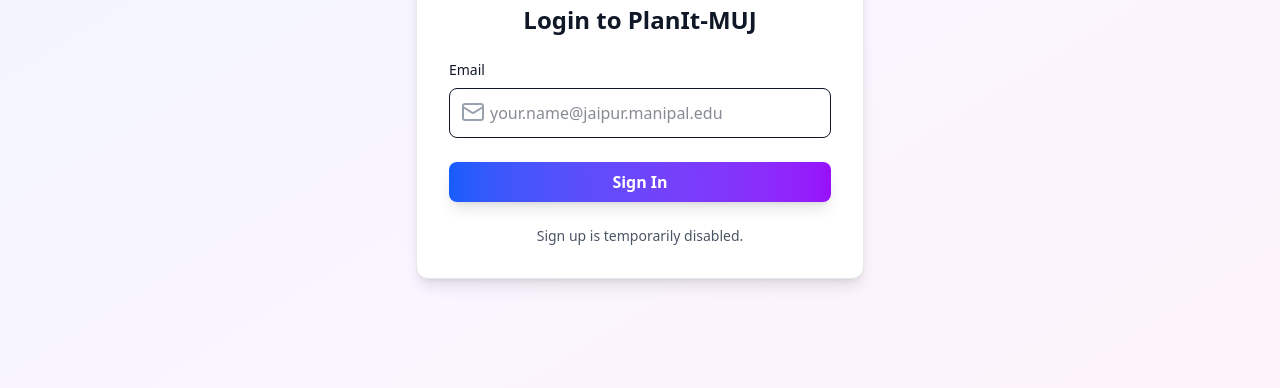
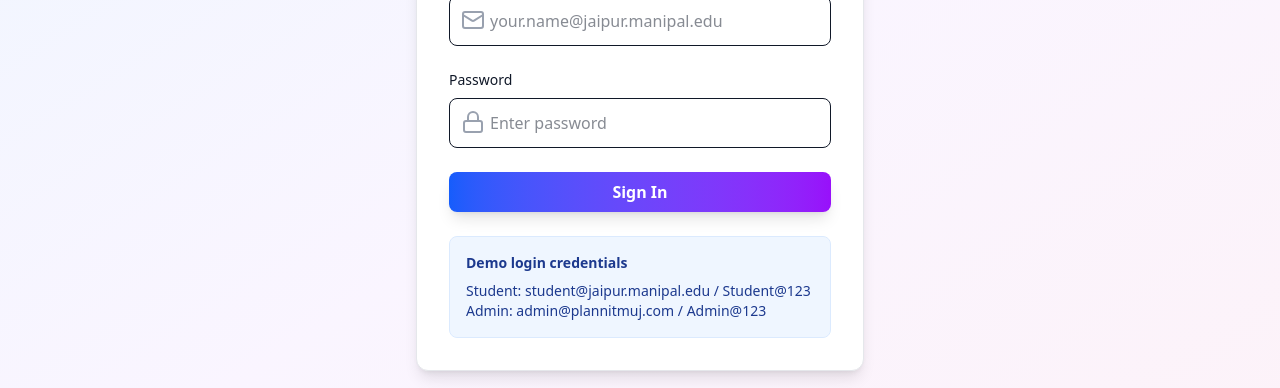
Before and after one commit to Yashika-web16/Plannit-Muj, a React (Vite) app in the folder plannit-muj/: page /login in a window 1280 px wide. Shown: the part 340-728 px from the top of the page. Built offline with nearby package versions, Linux system fonts and the light colour scheme; no server answers.

Commit message:
Add working student and admin demo login credentials

```diff
--- a/plannit-muj/src/Pages/LoginPage.tsx
+++ b/plannit-muj/src/Pages/LoginPage.tsx
@@ -1,7 +1,7 @@
 import React, { useState } from "react";
 import { motion } from "framer-motion";
 import { useNavigate } from "react-router-dom";
-import { Mail } from "lucide-react";
+import { Lock, Mail } from "lucide-react";
 import { Button } from "../../components/ui/Button";
 import { Card } from "../../components/ui/Card";
 import toast from "react-hot-toast";
@@ -11,7 +11,27 @@
   const navigate = useNavigate();
   const { login } = useAuthStore();
 
+  const demoCredentials = [
+    {
+      email: "student@jaipur.manipal.edu",
+      password: "Student@123",
+      name: "Demo Student",
+      role: "student" as const,
+      department: "Computer Science",
+      year: "3rd",
+    },
+    {
+      email: "admin@plannitmuj.com",
+      password: "Admin@123",
+      name: "Campus Admin",
+      role: "admin" as const,
+      department: "Student Affairs",
+      year: "",
+    },
+  ];
+
   const [email, setEmail] = useState("");
+  const [password, setPassword] = useState("");
   const [loading, setLoading] = useState(false);
 
   const handleSubmit = async (e: React.FormEvent) => {
@@ -26,15 +46,23 @@
         return;
       }
 
-      const displayName = trimmedEmail.split("@")[0] || "User";
+      const matchedUser = demoCredentials.find(
+        (credential) =>
+          credential.email === trimmedEmail && credential.password === password
+      );
+
+      if (!matchedUser) {
+        toast.error("Invalid email or password. Please use the demo credentials.");
+        return;
+      }
 
       login({
-        id: `email-${btoa(trimmedEmail)}`,
-        name: displayName,
+        id: `email-${btoa(matchedUser.email)}`,
+        name: matchedUser.name,
         email: trimmedEmail,
-        role: "student",
-        department: "",
-        year: "",
+        role: matchedUser.role,
+        department: matchedUser.department,
+        year: matchedUser.year,
         points: 0,
         createdAt: new Date(),
       });
@@ -76,14 +104,37 @@
               </div>
             </div>
 
+            <div>
+              <label className="block mb-2 text-sm font-medium">Password</label>
+              <div className="relative">
+                <Lock className="absolute left-3 top-3 text-gray-400" />
+                <input
+                  type="password"
+                  required
+                  value={password}
+                  onChange={(e) => setPassword(e.target.value)}
+                  className="w-full pl-10 pr-4 py-3 border rounded-lg"
+                  placeholder="Enter password"
+                />
+              </div>
+            </div>
+
             <Button className="w-full" type="submit" isLoading={loading}>
               {loading ? "Signing in..." : "Sign In"}
             </Button>
           </form>
 
-          <p className="text-center mt-6 text-sm text-gray-600 dark:text-gray-300">
-            Sign up is temporarily disabled.
-          </p>
+          <div className="mt-6 rounded-lg border border-blue-100 bg-blue-50 p-4 text-sm text-blue-900">
+            <p className="font-semibold mb-2">Demo login credentials</p>
+            <p>
+              <span className="font-medium">Student:</span>{" "}
+              student@jaipur.manipal.edu / Student@123
+            </p>
+            <p>
+              <span className="font-medium">Admin:</span> admin@plannitmuj.com /
+              Admin@123
+            </p>
+          </div>
         </Card>
       </motion.div>
     </div>
```
